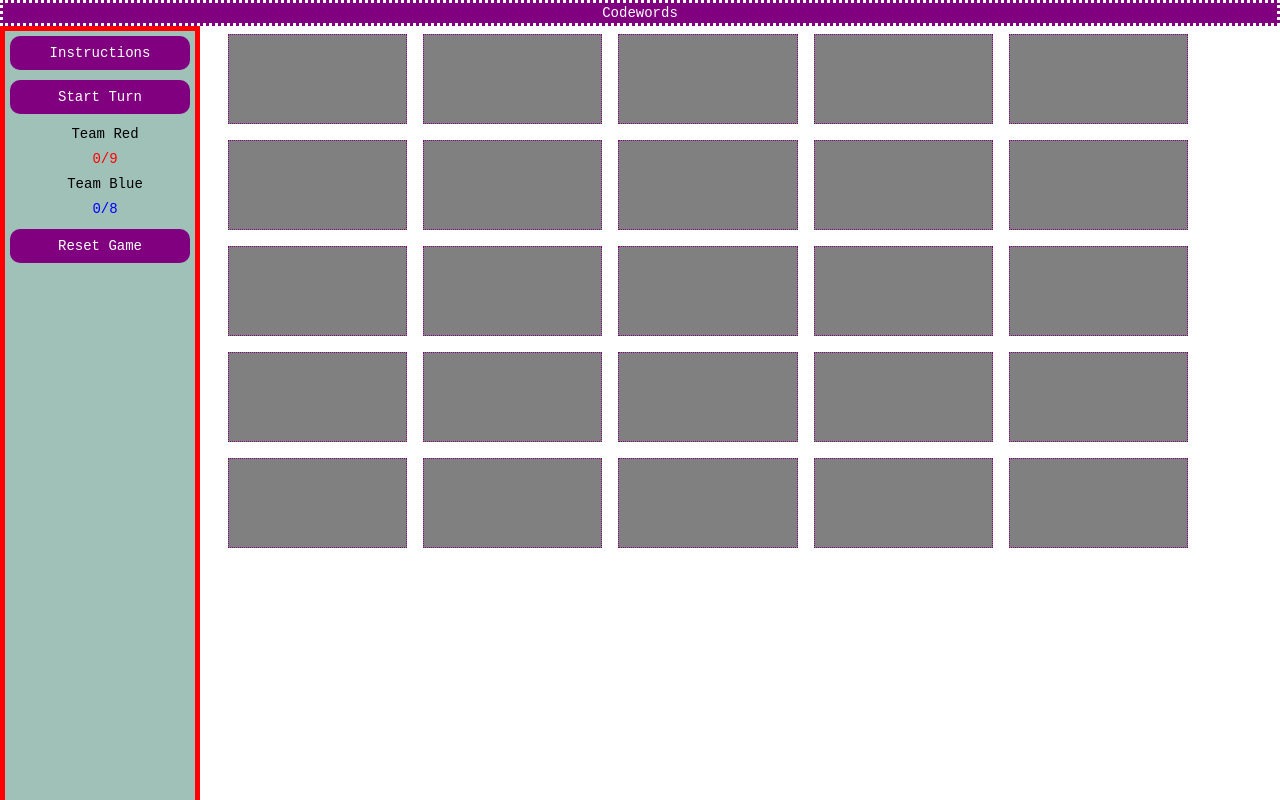
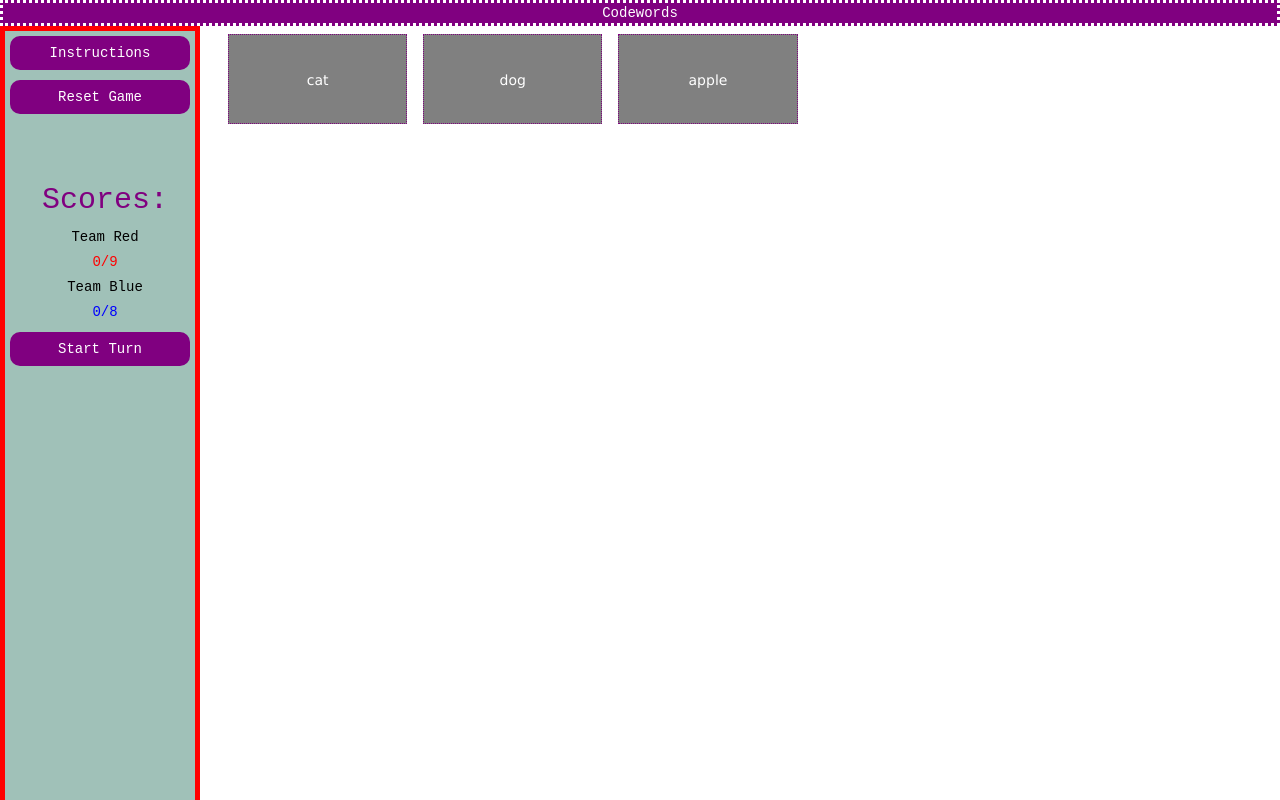
Before and after one commit to claire-sonderman/CodeWords, an Angular app: page / in a window 1280 px wide. Shown: the top 800 px of the page. Built offline with nearby package versions, Linux system fonts and the light colour scheme.

Commit message:
finished with fake service

```diff
--- a/src/app/app.component.html
+++ b/src/app/app.component.html
@@ -1,4 +1,3 @@
 <title-bar></title-bar>
 <side-bar></side-bar>
 <board></board>
-<script src="app.js"></script>
--- a/src/app/app.module.ts
+++ b/src/app/app.module.ts
@@ -6,6 +6,7 @@ import { TitleBarComponent } from './titleBar.component';
 import { SideBarComponent } from './sideBar.component';
 import { BoardComponent } from './board.component';
 import { CardComponent } from './card.component';
+import { GameService } from './gameService'
 
 @NgModule({
   declarations: [
@@ -14,7 +15,7 @@ import { CardComponent } from './card.component';
   imports: [
     BrowserModule
   ],
-  providers: [],
+  providers: [GameService],
   bootstrap: [AppComponent]
 })
 export class AppModule { }
--- a/src/app/board.component.ts
+++ b/src/app/board.component.ts
@@ -1,12 +1,21 @@
 import { Component, OnInit } from '@angular/core';
 import {Game} from './game';
+import {GameService} from './gameService';
 
 @Component({
     selector: 'board',
     templateUrl: 'board.component.html'
-
 })
 
 export class BoardComponent {
-    game = new Game();
+    wordsArray: string[];
+    colorsArray: string[];
+    game: Game;
+
+    constructor(private service: GameService) {
+        this.wordsArray = this.service.getWordsArray();
+        this.colorsArray = this.service.getColorsArray();
+        this.game = new Game(this.wordsArray, this.colorsArray);
+    }
+
 }
--- a/src/app/card.component.html
+++ b/src/app/card.component.html
@@ -1,4 +1,4 @@
 <div class="frontCard" (click)="onClick()">
-    <div *ngIf="cell.isFlipped" class="backCardRed"></div>
-    <div *ngIf="cell.isFlipped === false"></div>
+    <div *ngIf="cell.isFlipped" [class.backCardRed]="cell.isRed" [class.backCardBlue]="cell.isBlue" [class.backCardNeutral]="cell.isNeutral" [class.backCardLose]="cell.isLose"></div>
+    <div *ngIf="cell.isFlipped === false">{{cell.word}}</div>
 </div>
--- a/src/app/game.ts
+++ b/src/app/game.ts
@@ -1,45 +1,67 @@
-export class Game{
-  constructor(){
+export class Game {
+  constructor(private wordArray: Array<string>, private shuffledTypeOfCards: Array<string>) {
     this.cells = [
-      new Cell(this),
-      new Cell(this),
-      new Cell(this),
-      new Cell(this),
-      new Cell(this),
-      new Cell(this),
-      new Cell(this),
-      new Cell(this),
-      new Cell(this),
-      new Cell(this),
-      new Cell(this),
-      new Cell(this),
-      new Cell(this),
-      new Cell(this),
-      new Cell(this),
-      new Cell(this),
-      new Cell(this),
-      new Cell(this),
-      new Cell(this),
-      new Cell(this),
-      new Cell(this),
-      new Cell(this),
-      new Cell(this),
-      new Cell(this),
-      new Cell(this)
+      new Cell(this, wordArray[0], shuffledTypeOfCards[0]),
+      new Cell(this, wordArray[1], shuffledTypeOfCards[1]),
+      new Cell(this, wordArray[2], shuffledTypeOfCards[2]),
+      /*new Cell(this, wordArray[3], shuffledTypeOfCards[3]),
+      new Cell(this, wordArray[4], shuffledTypeOfCards[4]),
+      new Cell(this, wordArray[5], shuffledTypeOfCards[5]),
+      new Cell(this, wordArray[6], shuffledTypeOfCards[6]),
+      new Cell(this, wordArray[7], shuffledTypeOfCards[7]),
+      new Cell(this, wordArray[8], shuffledTypeOfCards[8]),
+      new Cell(this, wordArray[9], shuffledTypeOfCards[9]),
+      new Cell(this, wordArray[10], shuffledTypeOfCards[10]),
+      new Cell(this, wordArray[11], shuffledTypeOfCards[11]),
+      new Cell(this, wordArray[12], shuffledTypeOfCards[12]),
+      new Cell(this, wordArray[13], shuffledTypeOfCards[13]),
+      new Cell(this, wordArray[14], shuffledTypeOfCards[14]),
+      new Cell(this, wordArray[15], shuffledTypeOfCards[15]),
+      new Cell(this, wordArray[16], shuffledTypeOfCards[16]),
+      new Cell(this, wordArray[17], shuffledTypeOfCards[17]),
+      new Cell(this, wordArray[18], shuffledTypeOfCards[18]),
+      new Cell(this, wordArray[19], shuffledTypeOfCards[19]),
+      new Cell(this, wordArray[20], shuffledTypeOfCards[20]),
+      new Cell(this, wordArray[21], shuffledTypeOfCards[21]),
+      new Cell(this, wordArray[22], shuffledTypeOfCards[22]),
+      new Cell(this, wordArray[23], shuffledTypeOfCards[23]),
+      new Cell(this, wordArray[24], shuffledTypeOfCards[24])*/
     ]
   }
   turn: boolean;
   cells: Array<Cell>
 }
-export class Cell{
-  constructor(private game: Game){
+export class Cell {
+  constructor(private game: Game, private wrd: string, private clr: string) {
+    this.color = clr;
+    this.word = wrd;
+    switch(this.color) {
+      case 'b':
+        this.isBlue = true;
+        break;
+      case 'r':
+        this.isRed = true;
+        break;
+      case 'n':
+        this.isNeutral = true;
+        break;
+      case 'x':
+        this.isLose = true;
+        break;
+    }
+  }
+
+  color: string | undefined;
+  word: string | undefined;
+  isRed: boolean | undefined;
+  isBlue: boolean | undefined;
+  isNeutral: boolean | undefined;
+  isLose: boolean | undefined;
+  isFlipped: boolean = false;
+
+  select() {
+    this.game.turn = !this.game.turn;
+    this.isFlipped = true;
 
   }
-  isFlipped: boolean| undefined;
-  select() {
-    if (this.isFlipped !== undefined)
-      return;
-    this.game.turn = !this.game.turn;
-    this.isFlipped = true;
-  }
 }
--- /dev/null
+++ b/src/app/gameService.ts
@@ -0,0 +1,70 @@
+    export class GameService {
+        getWordsArray() {
+            var fake: string[] = ["cat", "dog", "apple"];
+            return fake;
+        }
+
+        getColorsArray() {
+            var fake: string[] = ["r", "b", "n"];
+            return fake;
+        }
+
+    }
+
+
+
+
+
+    /*var url = "http://api.wordnik.com:80/v4/words.json/randomWords?hasDictionaryDef=false&includePartOfSpeech=noun&excludePartOfSpeech=proper-noun&minCorpusCount=15700&maxCorpusCount=-1&minDictionaryCount=3&maxDictionaryCount=4&minLength=3&maxLength=10&limit=25&api_key=a2a73e7b926c924fad7001ca3111acd55af2ffabf50eb4ae5";
+
+
+    function shuffle(array) {
+      var currentIndex = array.length, temporaryValue, randomIndex;
+
+      // While there remain elements to shuffle...
+      while (0 !== currentIndex) {
+
+        // Pick a remaining element...
+        randomIndex = Math.floor(Math.random() * currentIndex);
+        currentIndex -= 1;
+
+        // And swap it with the current element.
+        temporaryValue = array[currentIndex];
+        array[currentIndex] = array[randomIndex];
+        array[randomIndex] = temporaryValue;
+      }
+
+      return array;
+    }
+
+    var wordArray = [];
+    var typeOfCards = ["b", "b", "b", "b", "b", "b", "b", "b", "r", "r", "r", "r", "r", "r", "r", "r", "r", "n", "n", "n", "n", "n", "n", "n", "x"];
+
+    var shuffledTypeOfCards = shuffle(typeOfCards);
+
+    /******************************************************************/
+
+
+/*
+    request(url, function (error, response, body) {
+      console.log('error:', error); // Print the error if one occurred
+      console.log('statusCode:', response && response.statusCode); // Print the response status code if a response was received
+      //console.log('body:', body); // Print the HTML for the Google homepage.
+
+      var randomWords = JSON.parse(body);
+      for (var i = 0; i < 25; i++) {
+        wordArray[i] = randomWords[i].word;
+
+      }
+      var shuffledArray = shuffle(wordArray);
+      //console.log(shuffledArray);
+
+      var cards = [];
+      for (i = 0; i < 25; i++) {
+        cards[i] = ({ cardType: shuffledTypeOfCards[i], word: shuffledArray[i] });
+      }
+
+      console.log("CARDS: ", cards);
+
+
+    });*/
--- a/src/app/sideBar.component.html
+++ b/src/app/sideBar.component.html
@@ -24,10 +24,14 @@
                 </div>
             </div>
         </div>
-        <button class="btn">Start Turn</button>
+        <button class="btn" (click)="resetClicked()">Reset Game</button>
+        <p>&nbsp;</p>
+        <p>&nbsp;</p>
+        <div class="scoreTitle">Scores:</div>
         <div class="scores">Team Red</div>
         <div class="redTeam">0/9</div>
         <div class="scores">Team Blue</div>
         <div class="blueTeam">0/8</div>
-        <button class="btn">Reset Game</button>
+        <button class="btn" (click)="startTurnClicked()">Start Turn</button>
+
     </div>
--- a/src/app/sideBar.component.ts
+++ b/src/app/sideBar.component.ts
@@ -5,8 +5,13 @@ import { Component, OnInit } from '@angular/core';
     templateUrl: 'sideBar.component.html'
 })
 
-export class SideBarComponent implements OnInit {
-    constructor() { }
+export class SideBarComponent {
 
-    ngOnInit() { }
+    startTurnClicked(event) {
+        console.log("clicked turn button");
+    }
+
+    resetClicked(event) {
+        console.log("reset clicked");
+    }
 }
--- a/src/index.html
+++ b/src/index.html
@@ -49,7 +49,7 @@
         }
 
         .backCardBlue {
-            background: red;
+            background: blue;
             border: 1px dotted purple;
             color: white;
             width: 100%;
@@ -130,6 +130,16 @@
             width: 190px;
         }
 
+        .scoreTitle {
+            text-align: center;
+            margin: 5px;
+            color: purple;
+            font-size: 30px;
+            font-family: Courier New;
+            width: 190px;
+            font-style: bold;
+        }
+
         .redTeam {
             text-align: center;
             margin: 5px;
```
